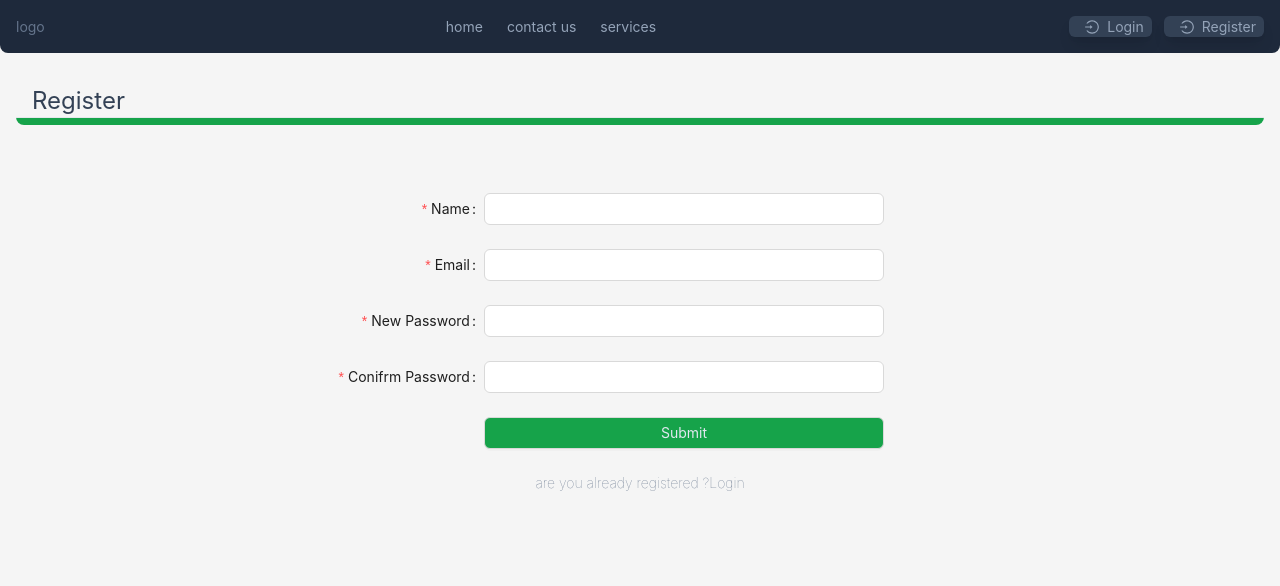
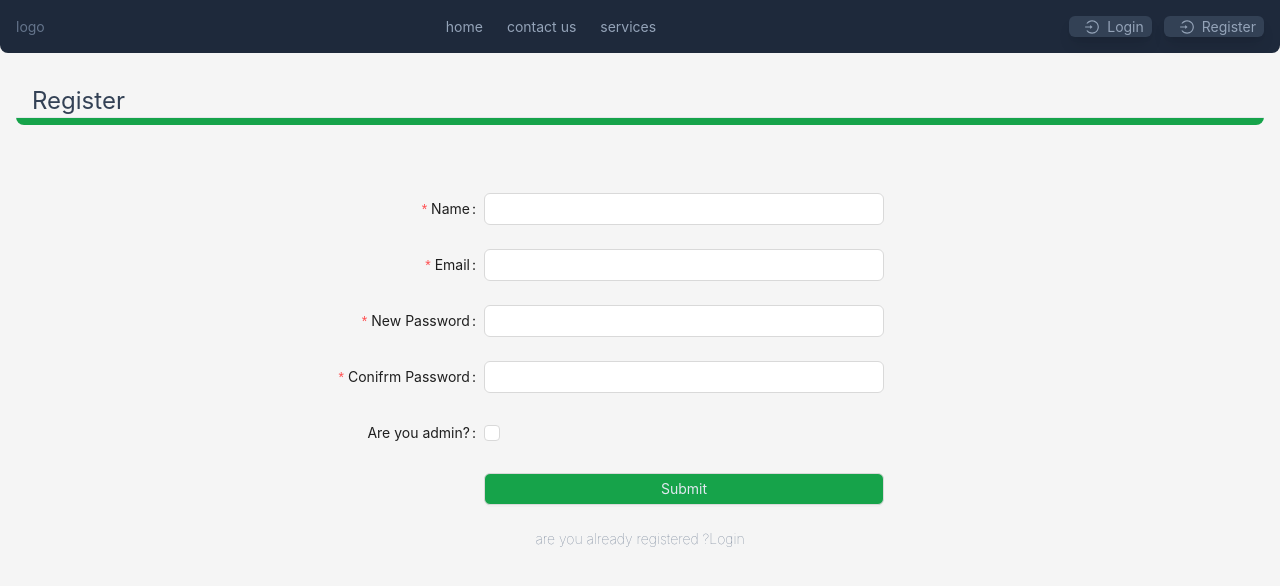
Before and after one commit to Melak-12/Project-management-system-, a React (Create React App) app in the folder frontend/: page /register in a window 1280 px wide. Shown: the top 586 px of the page. Built offline with nearby package versions, Linux system fonts and the light colour scheme; no server answers.

Commit message:
updating isAdmin in user register

```diff
--- a/frontend/src/pages/RegisterPage.jsx
+++ b/frontend/src/pages/RegisterPage.jsx
@@ -1,5 +1,5 @@
 import React, { useState } from 'react';
-import { Button,  Form, Input } from 'antd';
+import { Button, Checkbox, Form, Input } from 'antd';
 import { Link, Navigate } from 'react-router-dom';
 import { useDispatch } from 'react-redux';
 import axios from 'axios';
@@ -7,18 +7,23 @@ import { fetchTaskData, fetchprojectData } from '../redux/features/asyncThunkApi
 import Loading from '../Loading';
 const RegisterPage = () => {
     const [added, setAdded] = useState(false)
-    const [loading,setLoading]=useState(false)
+    const [loading, setLoading] = useState(false)
 
     const dispatch = useDispatch()
     const onFinish = async (values) => {
         // const { id } = useParams()
+        const isAdmin = values.isAdmin || false;
+
         const { deadline } = values;
         const deadlineDate = deadline?._d || new Date(deadline);
 
         console.log(' to be added  :', values);
-        const updatedValues = { ...values,
+        const updatedValues = {
+            ...values,
+            isAdmin: values.isAdmin || false
+
         };
-        console.log(' project id  :', updatedValues);
+        console.log(' included isAdmin  :', updatedValues);
 
         try {
             setLoading(true)
@@ -38,7 +43,7 @@ const RegisterPage = () => {
         } catch (error) {
             console.error('API Error:', error);
 
-        }finally{
+        } finally {
             setLoading(false)
         }
     };
@@ -46,11 +51,11 @@ const RegisterPage = () => {
         console.log('Failed:', errorInfo);
     };
     if (added) {
-        return<Navigate to={`/`}></Navigate>
+        return <Navigate to={`/`}></Navigate>
     }
-    return(
+    return (
         <div className='my-4 pt-4'>
-                {loading&&<Loading/>}
+            {loading && <Loading />}
 
             <span className='text-slate-700 text-2xl pt-44 px-4'>Register </span>
             <hr className='h-2 w-full bg-green-600 rounded-b-lg mb-5' />
@@ -131,8 +136,13 @@ const RegisterPage = () => {
             >
                 <Input />
             </Form.Item> */}
-
-
+                    <Form.Item
+                        label="Are you admin?"
+                        name="isAdmin"
+                        valuePropName="checked"
+                    >
+                        <Checkbox className='flex '/>
+                    </Form.Item>
                     <Form.Item
                         wrapperCol={{
                             offset: 8,
@@ -148,5 +158,6 @@ const RegisterPage = () => {
             <span className='flex justify-center text-sm text-slate-500 font-thin'>are you already registered ? <Link to="/login">Login</Link></span>
         </div>
 
-);}
+    );
+}
 export default RegisterPage;
```
Also changed, not shown: frontend/src/pages/LoginPage.jsx (line endings or trailing spaces), 1 other file (tests, documents, lock files or other folders). Lines whose indentation alone changed are shown as unchanged.
